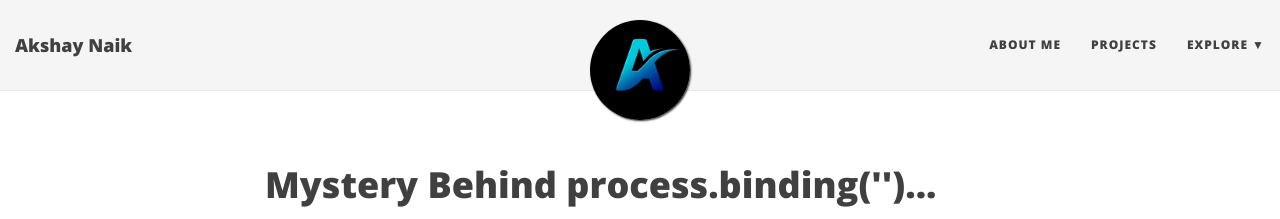
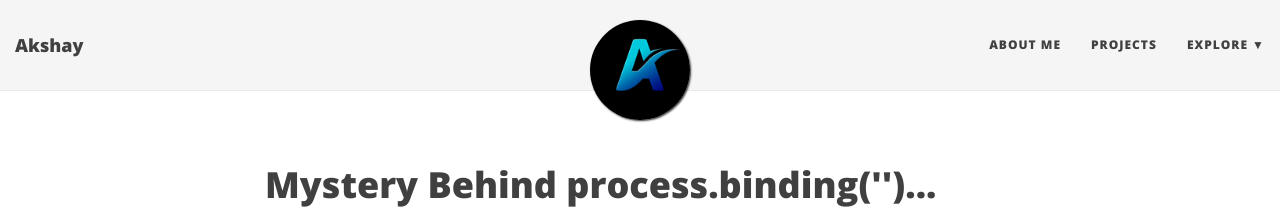
Before and after one commit to nakshay/nakshay.github.io, a Jekyll site: the page built from index.html, in a window 1280 px wide. Shown: the top 219 px of the page. Built offline with Jekyll 4.4.1, drawn with Linux system fonts in a browser that asks for light colours; nearby versions of some CDN libraries; the list of posts is cut into pages by our own code.

Commit message:
Update _config.yml

```diff
--- a/_config.yml
+++ b/_config.yml
@@ -1,7 +1,7 @@
 # --- General options --- #
 
 # Name of website
-title: Akshay Naik
+title: Akshay
 
 # Short description of your site
 description:
```
